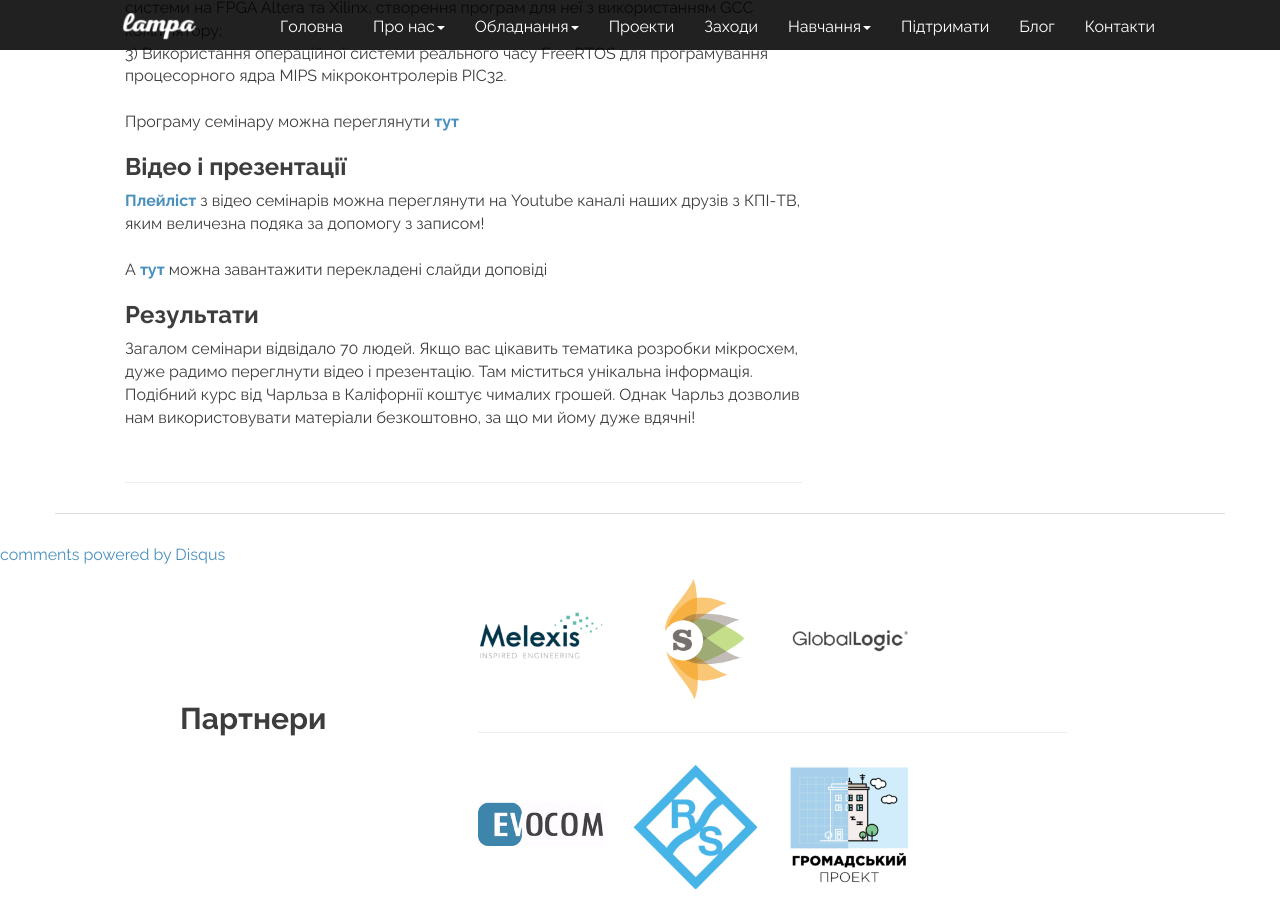
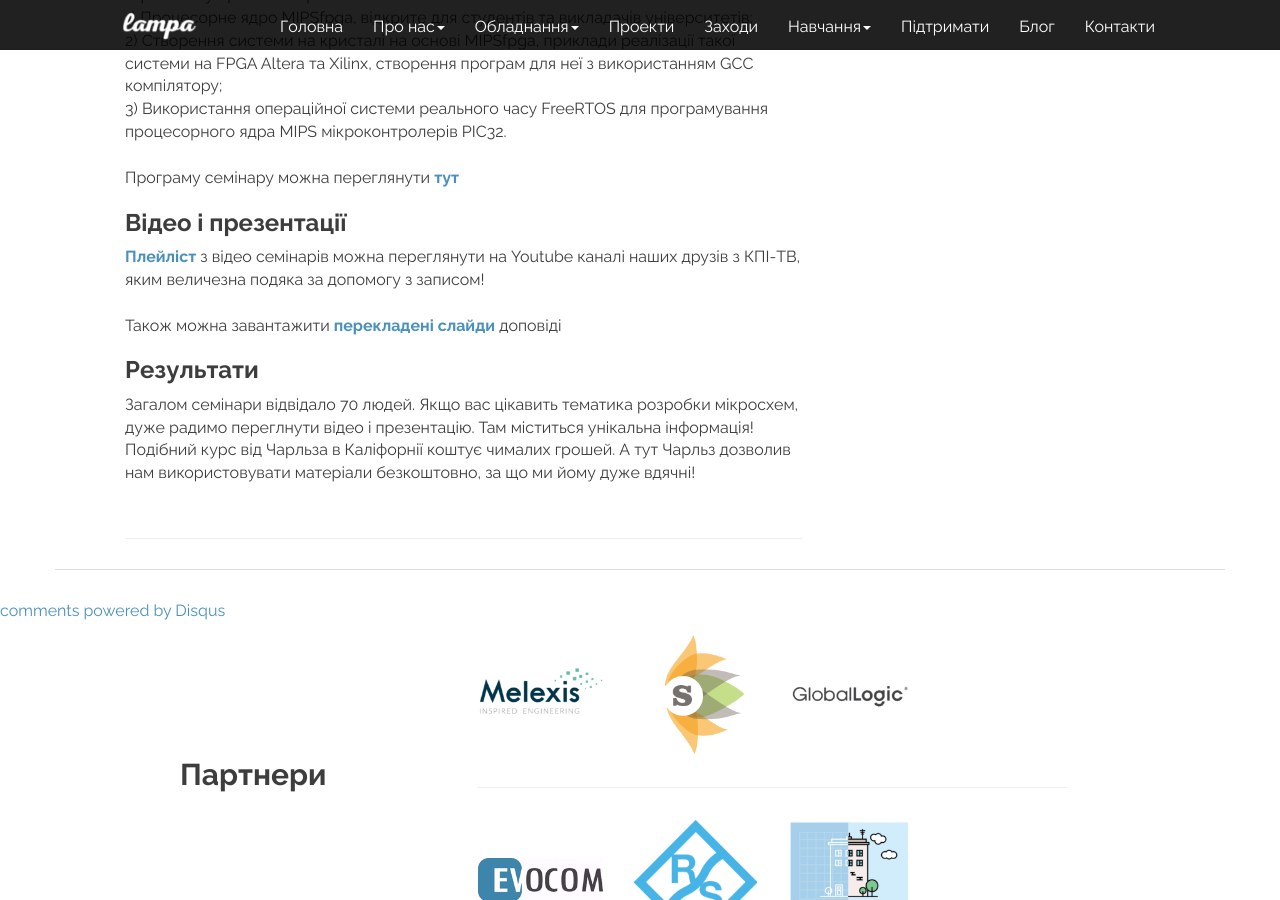
Before and after one commit to LampaLab/lampalab.github.io, a Jekyll site: the page built from _posts/events/2019-01-02-asic-mips-seminar.md, in a window 1280 px wide and 900 px high, scrolled down 1396 px. Built offline with Jekyll 4.4.1, drawn with Linux system fonts in a browser that asks for light colours; nearby versions of some CDN libraries; library files that are not in the unit come from our copies; comment, search, counter and statistics services are not loaded.

Commit message:
Minor changes

```diff
--- a/_posts/events/2019-01-02-asic-mips-seminar.md
+++ b/_posts/events/2019-01-02-asic-mips-seminar.md
@@ -22,6 +22,8 @@
 
 ### Семінари
 
+<br>
+
 #### Cпеціалізовані інтегральні схеми нанорівня
 
 Чарльз Данчек розказав про етапи створення сучасних мікросхем від специфікації до тестування (спираючись на матеріали свого університетського курсу та професійний досвід).
@@ -29,6 +31,8 @@
 <br>
 
 Програму семінару можна переглянути **[тут](https://docs.google.com/document/d/1JM3MesUtCmdVXJvMWNGgYU1UgOcGIWwuxxNv7Pop8xI/edit?usp=sharing){:target="_blank"}**
+
+<br>
 
 #### MIPSfpga і ConnectedMCU
 
@@ -47,8 +51,8 @@
 
 <br>
 
-А **[тут](https://drive.google.com/file/d/1toy1ZMLfAapLq7hRSs7_oJ7w6BiRyUi2/view?usp=sharing){:target="_blank"}** можна завантажити перекладені слайди доповіді
+Також можна завантажити **[перекладені слайди](https://drive.google.com/file/d/1toy1ZMLfAapLq7hRSs7_oJ7w6BiRyUi2/view?usp=sharing){:target="_blank"}** доповіді
 
 ### Результати
 
-Загалом семінари відвідало 70 людей. Якщо вас цікавить тематика розробки мікросхем, дуже радимо переглнути відео і презентацію. Там міститься унікальна інформація. Подібний курс від Чарльза в Каліфорнії коштує чималих грошей. Однак Чарльз дозволив нам використовувати матеріали безкоштовно, за що ми йому дуже вдячні!
+Загалом семінари відвідало 70 людей. Якщо вас цікавить тематика розробки мікросхем, дуже радимо переглнути відео і презентацію. Там міститься унікальна інформація! Подібний курс від Чарльза в Каліфорнії коштує чималих грошей. А тут Чарльз дозволив нам використовувати матеріали безкоштовно, за що ми йому дуже вдячні!
```
